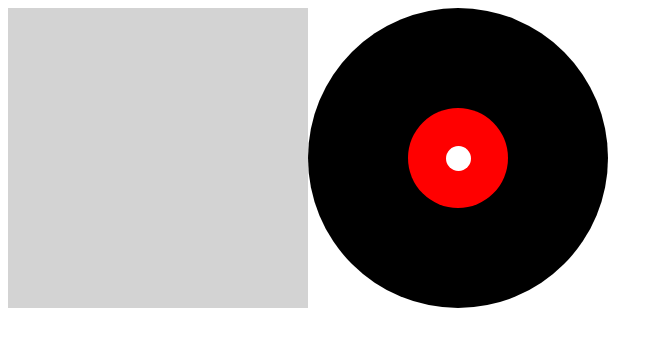
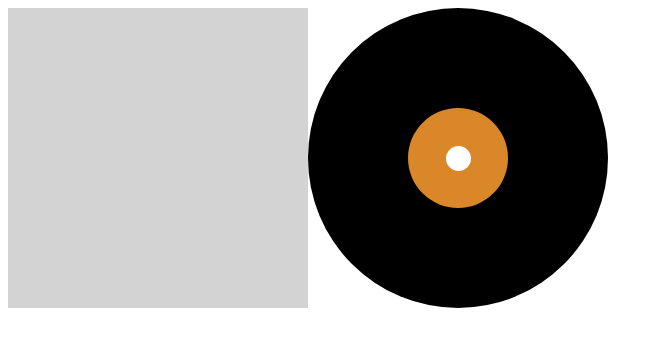
Before and after one commit to samuglz/cover-css, a website built with Parcel: page src/index.html in a window 1280 px wide. Shown: the whole page, without its empty margins (0-663 px from the left). Built offline with nearby package versions, Linux system fonts and the light colour scheme.

Commit message:
Cambio en el centro del vinilo

```diff
--- a/src/css/style.css
+++ b/src/css/style.css
@@ -22,7 +22,7 @@
 .medio {
   width: 100px;
   height: 100px;
-  background: #f00;
+  background: rgb(218, 135, 41);
   display: flex;
   justify-content: center;
   align-items: center;
```
